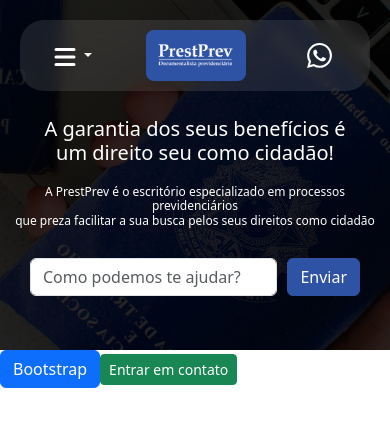
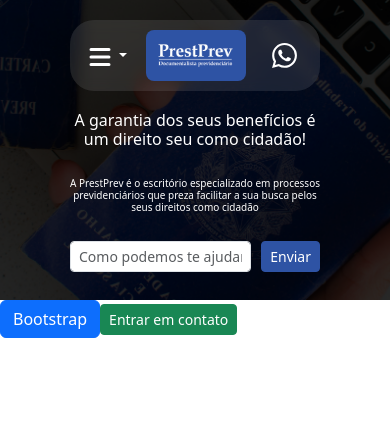
Before and after one commit to LZanardii/lp-prestprev, a React (Vite) app: page / in a window 390 px wide. Shown: the top 426 px of the page. Built offline with nearby package versions, Linux system fonts and the light colour scheme.

Commit message:
feat: responsive mobile sm

```diff
--- a/src/components/FirstSection/index.tsx
+++ b/src/components/FirstSection/index.tsx
@@ -27,11 +27,11 @@ const FirstSection = () => {
               A garantia dos seus benefícios é <br/>  um direito seu como cidadão!
             </h1>
             <h6>
-              A PrestPrev é o escritório especializado em processos previdenciários <br/> que preza facilitar a sua busca pelos seus direitos como cidadão
+              A PrestPrev é o escritório especializado em processos previdenciários que preza facilitar a sua busca pelos seus direitos como cidadão
             </h6>
             <Form>
-              <Form.Control type="text" placeholder="Como podemos te ajudar?" onChange={e => setInputPergunta(e.target.value)} />
-              <Button variant="primary" type="submit" onClick={() => direcionaPerguntaParaWhatsapp()}>
+              <Form.Control type="text" placeholder="Como podemos te ajudar?" size="sm" onChange={e => setInputPergunta(e.target.value)} />
+              <Button variant="primary" size="sm" type="submit" onClick={() => direcionaPerguntaParaWhatsapp()}>
                 Enviar
               </Button>
             </Form>
--- a/src/components/FirstSection/style.css
+++ b/src/components/FirstSection/style.css
@@ -21,6 +21,11 @@
 
       @media(max-width: 490px){
         width: 416px;
+      }
+
+      @media(max-width: 420px){
+        width: 280px;
+        padding: 10px;
       }
 
       .title{
@@ -54,6 +59,16 @@
           }
         }
 
+        @media(max-width: 420px){
+          height: 180px;
+          >h1{
+            font-size: 16px;
+          }
+          >h6{
+            font-size: 10px;
+          }
+        }
+
         >form{
           padding: 20px;
           display: flex;
@@ -76,6 +91,11 @@
             width: 350px;
             padding: 10px;
           }
+
+          @media(max-width: 420px){
+            width: 250px;
+            padding: 0px;
+          }
         }
       }
     }
@@ -93,5 +113,9 @@
     @media(max-width: 750px){
         height: 350px;
     }
+
+    @media(max-width: 420px){
+      height: 300px;
+  }
   }
 }
--- a/src/components/Header/style.css
+++ b/src/components/Header/style.css
@@ -60,6 +60,13 @@
     margin-top: 20px;
   }
 
+
+  @media(max-width: 420px){
+    width: 250px;
+    padding: 10px 15px;
+    margin-top: 20px;
+  }
+
   @media(max-width: 750px){
     .desktop {display: none;}
     .mobile {
@@ -73,20 +80,13 @@
         padding: 0px;
       }
 
-      .dropdown:hover {
-        /* background: #aaaa;
-        transform: scale(1); */
-        border-radius: .6rem !important;
-      }
-
       .dropdown>button:hover{
         padding: 0px;
       }
 
       .show.dropdown > div {
         /* background: ; */
-      }
-      /* TODO-> MUDAR COR DE FUNDO DO DROPDOWN*/
+      }/* TODO-> MUDAR COR DE FUNDO DO DROPDOWN*/
 
 
       >img {
@@ -108,10 +108,4 @@
       }
     }
   }
-
-
-
-
-
-
 }
```
